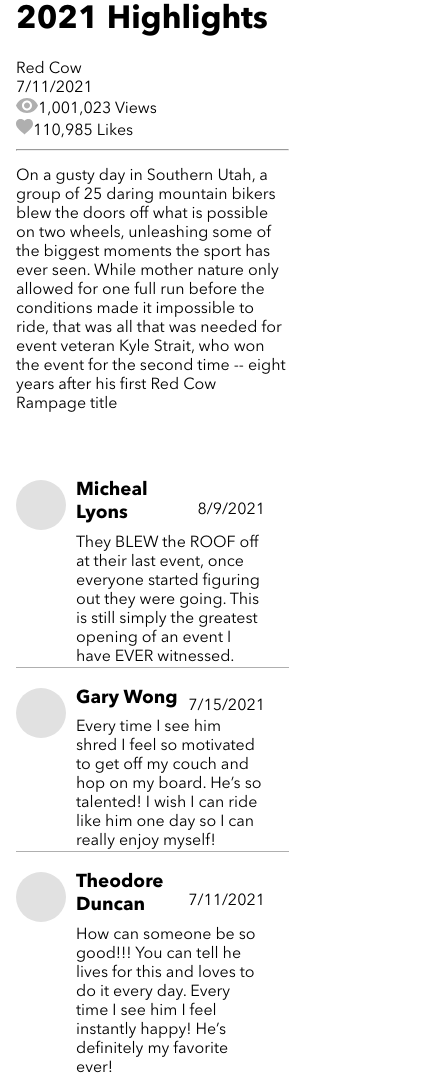
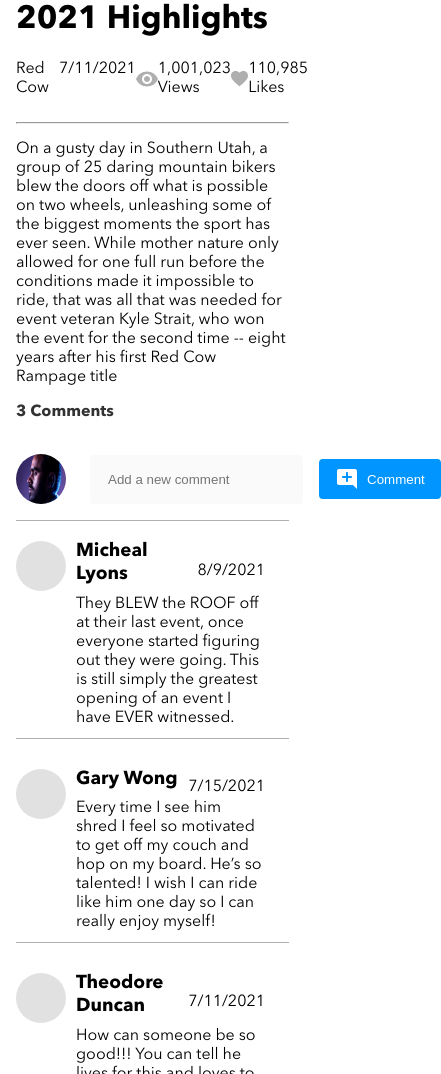
Before and after one commit to AMdevelopments/Brainflix, a React (Create React App) app in the folder brainflix/: page / in a window 390 px wide. Shown: the part 494-1568 px from the top of the page, 441 px wide, since content can reach past the window. Built offline with nearby package versions, Linux system fonts and the light colour scheme.

Commit message:
added comment option and comment title

```diff
--- a/brainflix/src/app.css
+++ b/brainflix/src/app.css
@@ -33,6 +33,35 @@ body {
   }
 }
 
+.video-detail__info {
+  display: flex;
+}
+
+.video-detail__date {
+  flex-grow: 1;
+}
+
+.video-detail__data {
+  display: flex;
+  justify-content: space-between;
+}
+
+.video-detail__channel {
+  margin-right: 10px;
+}
+
+.views-icon-text, .likes-icon-text {
+  display: flex;
+  align-items: right;
+  justify-content: flex-end;
+}
+
+@media (max-width: 767px) {
+  .views-icon-text, .likes-icon-text {
+    flex-basis: 100%;
+    margin-bottom: 1rem;
+  }
+}
 .app__main {
   width: 70%;
   padding-left: 24px;
@@ -51,4 +80,4 @@ body {
   .app__sidebar {
     padding-right: 16px;
   }
-}/*# sourceMappingURL=app.css.map */
+}/*# sourceMappingURL=App.css.map */
--- a/brainflix/src/app.scss
+++ b/brainflix/src/app.scss
@@ -19,6 +19,38 @@ body {
     @media (max-width: 767px) {
         flex-direction: column; // Stack vertically on smaller screens
       }
+}
+.video-detail__info {
+    display:flex
+
+}
+.video-detail__date {
+
+    flex-grow: 1;
+}
+
+.video-detail__data {
+    display: flex;
+    justify-content: space-between;
+}
+
+.video-detail__channel {
+    margin-right: 10px;
+
+}
+.views-icon-text, .likes-icon-text {
+    display: flex;
+    align-items: right;
+    justify-content: flex-end;
+
+}
+
+
+@media (max-width: 767px) {
+    .views-icon-text, .likes-icon-text {
+        flex-basis: 100%;
+        margin-bottom: 1rem;
+    }
 }
 
 .app__main {
--- a/brainflix/src/components/comments/Comments.js
+++ b/brainflix/src/components/comments/Comments.js
@@ -1,10 +1,23 @@
 // Comments.js
 import React from 'react';
-import './_comments.scss'; // Import your SCSS file here
+import './_comments.scss';
+import addCommentIcon from '../../assets/Icons/add_comment.svg';
+import avatar from '../../assets/Images/Mohan-muruge.jpg';
 
 const Comments = ({ comments }) => {
     return (
         <div className="comments">
+            <h2 className="comments__title">{comments.length} Comments</h2>
+            <div className="new-comment-section">
+                <img className="new-comment-section__avatar" src={avatar} alt="User Avatar" />
+                <div className="new-comment-section__bar">
+                    <input type="text" className="new-comment-section__bar-input" placeholder="Add a new comment" />
+                </div>
+                <button className="new-comment-section__bar-button">
+                    <img src={addCommentIcon} alt="Add Comment" />
+                    Comment
+                </button>
+            </div>
             {comments.map((comment) => (
                 <div key={comment.id} className="comment">
                     <div className="avatar"></div>
@@ -13,7 +26,7 @@ const Comments = ({ comments }) => {
                             <h3>{comment.name}</h3>
                             <p>{new Date(comment.timestamp).toLocaleDateString()}</p>
                         </div>
-                        <p className="comment__text">{comment.comment}</p>  {/* Added new class here */}
+                        <p className="comment__text">{comment.comment}</p>
                     </div>
                 </div>
             ))}
--- a/brainflix/src/components/comments/_comments.scss
+++ b/brainflix/src/components/comments/_comments.scss
@@ -1,4 +1,5 @@
 // _comments.scss
+
 $border-color: #AFAFAF;
 $background-color-light: #E1E1E1;
 $navbar-background-color: white;
@@ -7,28 +8,70 @@ $upload-background-color: #0095FF;
 $upload-color: white;
 $title-and-channel-color: #323232;
 $video-detail-border-color: #E1E1E1;
-@mixin medium-screen {
-    @media (min-width: rem($medium-screen)) and (max-width: rem($small-screen - 1)) {
-        @content;
-    }
+$new-comment-bg-color: #FAFAFA;
+$comment-button-bg-color: #0095FF;
+$comment-button-color: white;
+
+.comments {
+    &__title {
+        font-size: 1em;
+        color: #323232;
+        margin-bottom: 1em;
     }
 
-@mixin small-screen {
-    @media (max-width: rem($small-screen)) {
-        @content;
-    }
+    .new-comment-section {
+        display: flex;
+        align-items: center;
+        padding: 1rem 0;
+        border-bottom: 1px solid $border-color;
+
+        &__avatar {
+            height: 50px;
+            width: 50px;
+            border-radius: 50%;
+            background-color: $background-color-light;
+            margin-right: 1.5rem;
+            background-image: url('../../assets/Images/Mohan-muruge.jpg');
+            background-size: cover;
         }
 
-@mixin desktop-screen {
-    @media (min-width: rem($desktop-screen)) {
-        @content;
+        &__bar {
+            flex-grow: 1;
+            background-color: $new-comment-bg-color;
+            display: flex;
+            align-items: center;
+            padding: 1rem;
+            border-radius: 4px;
+        }
+
+        &__bar-input {
+            flex-grow: 1;
+            border: none;
+            background-color: transparent;
+        }
+
+        &__bar-button {
+            background-color: $comment-button-bg-color;
+            border: none;
+            color: $comment-button-color;
+            padding: 0.5rem 1rem;
+            border-radius: 4px;
+            display: flex;
+            align-items: center;
+            margin-left: 1rem;
+            height: 40px;
+            width: 150px;
+
+            img {
+                margin-right: 0.5rem;
+            }
         }
     }
 
     .comment {
         border-bottom: 1px solid $border-color;
-    padding-bottom: 0.625rem; // Changed to rem
-    margin-bottom: 0.625rem; // Changed to rem
+        padding-bottom: 0.625rem;
+        margin-bottom: 0.625rem;
         display: flex;
         align-items: flex-start;
 
@@ -37,15 +80,15 @@ $video-detail-border-color: #E1E1E1;
             width: 50px;
             border-radius: 50%;
             background-color: $background-color-light;
-        margin-right: 0.625rem; // Changed to rem
+            margin-right: 0.625rem;
             flex-shrink: 0;
-        margin-top: 1.25rem; // Changed to rem
+            margin-top: 1.25rem;
         }
 
         .comment__content {
             display: flex;
             flex-direction: column;
-        margin-right: 1.5rem; // Changed to rem
+            margin-right: 1.5rem;
 
             p {
                 margin-bottom: 0;
@@ -58,19 +101,8 @@ $video-detail-border-color: #E1E1E1;
             }
 
             .comment__text {
-            margin-top: -0.625rem; // Changed to rem
+                margin-top: -0.625rem;
             }
         }
-
-    @media only screen and (min-width: 768px) and (max-width: 1279px) {
-        width: 100%;
-        padding: 0;
-        margin: 0;
-    }
-
-    @media (max-width: 767px) {
-        width: 100%;
-        padding: 0;
-        margin: 0;
     }
 }
--- a/brainflix/src/components/videoDetail/VideoDetail.js
+++ b/brainflix/src/components/videoDetail/VideoDetail.js
@@ -2,9 +2,9 @@
 import React from 'react';
 import Comments from '../comments/Comments';
 
+
 import viewsIcon from '../../assets/Icons/views.svg';
 import likesIcon from '../../assets/Icons/likes.svg';
-import addCommentIcon from '../../assets/Icons/add_comment.svg'; // Import add_comment.svg
 
 const VideoDetail = ({ video }) => {
     const date = new Date(video.timestamp).toLocaleDateString();
@@ -13,14 +13,14 @@ const VideoDetail = ({ video }) => {
         <div className="video-detail">
             <h1 className="video-detail__title">{video.title}</h1>
             <div className="video-detail__info">
-                <span className="video-detail__channel">{video.channel}</span>
+                <div className="video-detail__channel">{video.channel}</div>
                 <div className="video-detail__data">
-                    <span className="video-detail__date">{date}</span>
-                    <div className="icon-text">
+                    <div className="video-detail__date">{date}</div>
+                    <div className="icon-text views-icon-text">
                         <img className="icon" src={viewsIcon} alt="views"/>
                         <span>{video.views} Views</span>
                     </div>
-                    <div className="icon-text">
+                    <div className="icon-text likes-icon-text">
                         <img className="icon" src={likesIcon} alt="likes"/>
                         <span>{video.likes} Likes</span>
                     </div>
@@ -28,7 +28,6 @@ const VideoDetail = ({ video }) => {
             </div>
             <hr />
             <p className="video-detail__description">{video.description}</p>
-            <img className="video-detail__add-comment-icon" src={addCommentIcon} alt="Add comment"/>
             <div className="video-detail__comments">
                 <Comments comments={video.comments} />
             </div>
```
Also changed, not shown: brainflix/src/components/videoDetail/_VideoDetail.scss (+4 -5 lines), 1 other file (tests, documents, lock files or other folders). Lines whose indentation alone changed are shown as unchanged.
